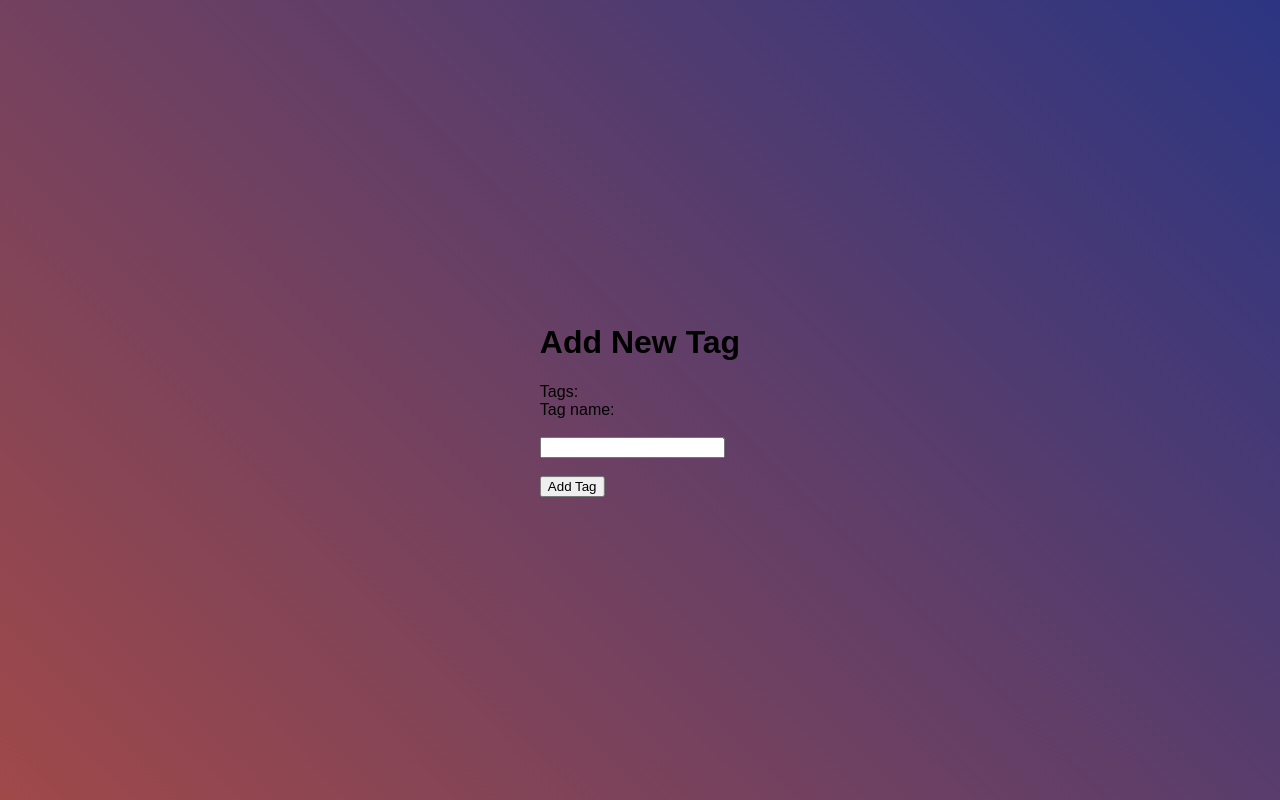
After one commit to Taowathar/ask-mate-python, a Flask app: template templates/add-tag.html in a window 1280 px wide. The commit adds this page. Run offline with Flask 2, Linux system fonts and the light colour scheme; the template is opened without the code that fills it, so the values that code supplies are empty.

Commit message:
Implement tag system

```diff
--- a/server.py
+++ b/server.py
@@ -88,10 +88,11 @@ def display(question_id):
     question_comments = data_manager.get_question_comments(question_id)
     answer_comments = data_manager.get_comments()
     view_number = question[0]['view_number'] + 1
-    updated_question = {'id': question_id, 'submission_time': question[0]['submission_time'],'view_number': view_number,
+    updated_question = {'id': question_id, 'submission_time': question[0]['submission_time'], 'view_number': view_number,
                         'vote_number': question[0]['vote_number'], 'title': question[0]['title'],
                         'message': question[0]['message'], 'image': question[0]['image']}
     data_manager.update_question(question_id, updated_question)
+    # question_tags = data_manager.get_question_tags(question_id)
     return render_template('details.html', question=question, answers=answers, question_comments=question_comments,
                            answer_comments=answer_comments)
 
@@ -180,6 +181,19 @@ def delete_comment(comment_id):
     return redirect(url_for('display', question_id=question_id))
 
 
+@app.route('/question/<int:question_id>/new-tag', methods=['GET', 'POST'])
+def add_tag(question_id):
+    tag_id = data_manager.get_tag_id()[0]['max'] + 1
+    if request.method == 'POST':
+        new_tag = {'name': request.form['tag']}
+        new_question_tag = {'question_id': question_id, 'tag_id': tag_id}
+        data_manager.add_new_tag(new_tag)
+        data_manager.add_new_tag_to_question(new_question_tag)
+        return redirect(url_for('display', question_id=question_id))
+    all_tag = data_manager.get_all_tags()
+    return render_template('add-tag.html', question_id=question_id, all_tag=all_tag)
+
+
 if __name__ == "__main__":
     app.run(
         host='0.0.0.0',
--- a/static/style.css
+++ b/static/style.css
@@ -12,6 +12,72 @@ td {
     text-decoration: none;
 }
 
-table, td, th {
-    border: 1px solid black
+html,
+body {
+	height: 100%;
 }
+
+body {
+	margin: 0;
+	background: linear-gradient(45deg, #a04949, #2c3582);
+	font-family: sans-serif;
+	font-weight: 100;
+}
+
+.container {
+	position: absolute;
+	top: 50%;
+	left: 50%;
+	transform: translate(-50%, -50%);
+}
+
+table {
+	width: 1500px;
+	border-collapse: collapse;
+	overflow: hidden;
+	box-shadow: 0 0 20px rgba(0,0,0,0.1);
+}
+
+a {
+    color: #16164b;
+}
+
+th,
+td {
+	padding: 15px;
+	background-color: rgba(255,255,255,0.2);
+	color: #fff;
+}
+
+th {
+	text-align: left;
+}
+
+thead {
+	th {
+		background-color: #82558f;
+	}
+}
+
+tbody {
+	tr {
+		&:hover {
+			background-color: rgba(255,255,255,0.3);
+		}
+	}
+	td {
+		position: relative;
+		&:hover {
+			&:before {
+				content: "";
+				position: absolute;
+				left: 0;
+				right: 0;
+				top: -9999px;
+				bottom: -9999px;
+				background-color: rgba(255,255,255,0.2);
+				z-index: -1;
+			}
+		}
+	}
+}
--- /dev/null
+++ b/templates/add-tag.html
@@ -0,0 +1,22 @@
+{% extends 'layout.html' %}
+
+
+{% block title %}Add Tag{% endblock %}
+
+{% block body %}
+
+    <h1>Add New Tag</h1>
+
+    Tags:
+        {% for tag in all_tag %}
+            {{ tag['name'] }}
+        {% endfor %}
+    <form action="" method="post" enctype="multipart/form-data">
+        <label for="tag">Tag name:</label><br>
+        <br>
+        <input id="tag" name="tag"><br>
+        <br>
+        <button type="submit">Add Tag</button>
+    </form>
+
+{% endblock %}
--- a/templates/layout.html
+++ b/templates/layout.html
@@ -1,11 +1,13 @@
 <!DOCTYPE html>
 <html lang="en">
+    <div class="container">
 <head>
     <meta charset="UTF-8">
-    <title>{% block title %} {% endblock %} - Ask Mate</title>
+    <title>{% block title %}{% endblock %} - Ask Mate</title>
     <link rel="stylesheet" href='{{ url_for('static', filename="style.css") }}'>
 </head>
 <body>
     {% block body %}{% endblock %}
 </body>
+    </div>
 </html>
```
Also changed, not shown: data_manager.py (+78 -0 lines), templates/details.html (+8 -1 lines), templates/index.html (+9 -0 lines), util.py (line endings or trailing spaces).
